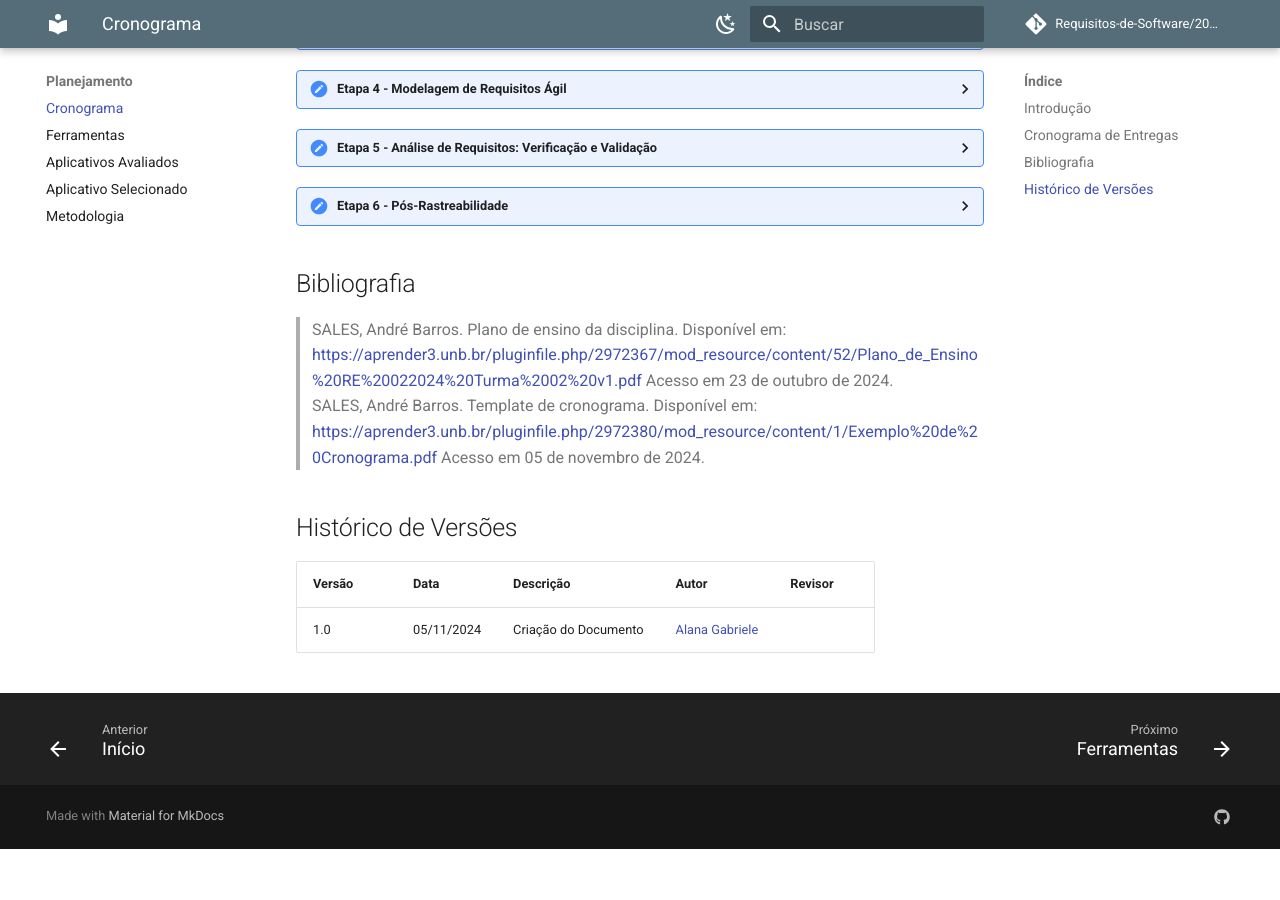
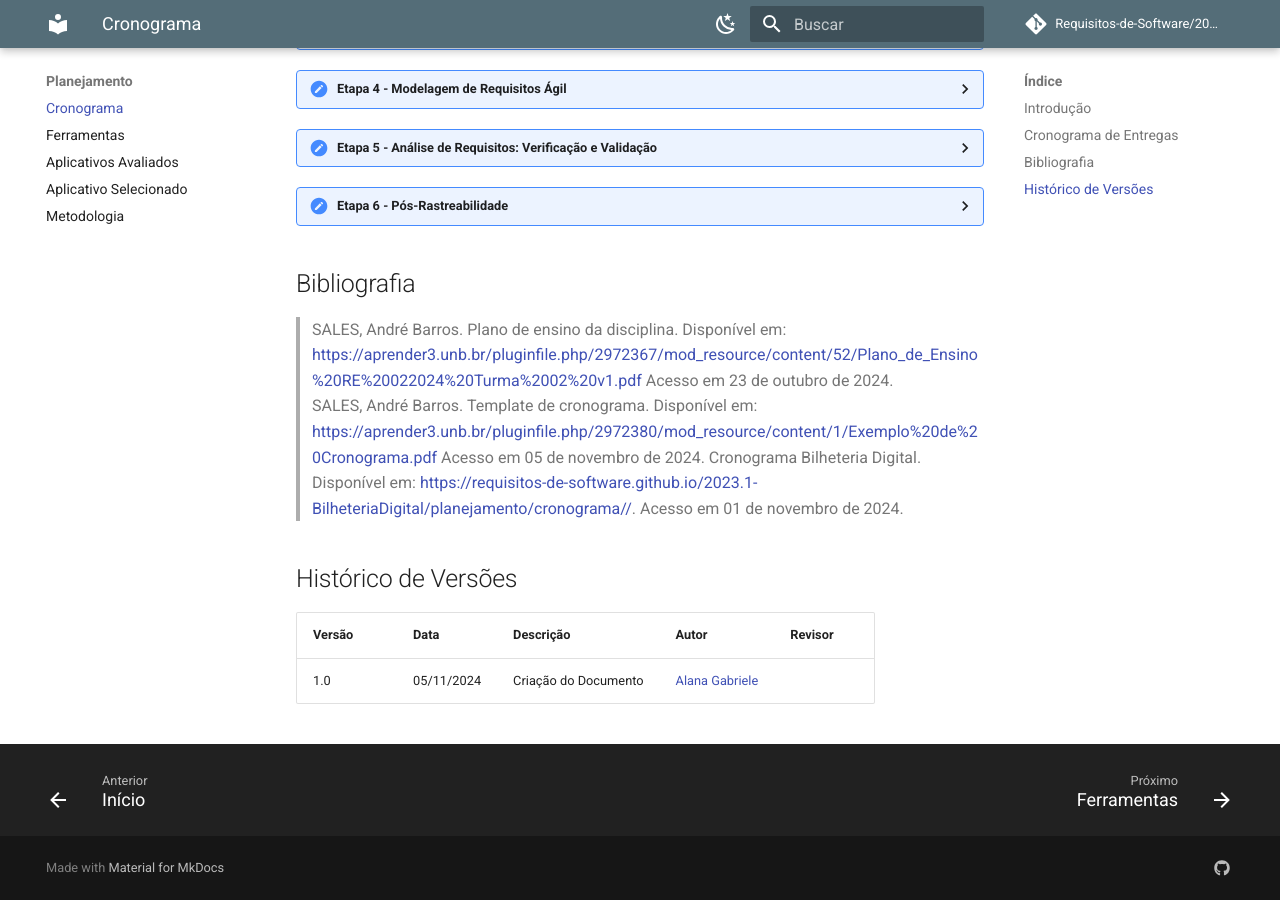
Before and after one commit to Requisitos-de-Software/2024.2-Grupo07, an MkDocs documentation site: the page built from docs/planejamento/cronograma.md, in a window 1280 px wide and 900 px high, scrolled down 530 px. Built offline with MkDocs 1.6.1 and Material for MkDocs 9.7.7, drawn with Linux system fonts in a browser that asks for light colours; comment, search, counter and statistics services are not loaded; before the commit the page ends 1379 px from its top, so only the background shows below that.

Commit message:
cronograma

```diff
--- a/docs/planejamento/cronograma.md
+++ b/docs/planejamento/cronograma.md
@@ -521,6 +521,7 @@ Para otimização de tempo e melhor organização foi elaborado um cronograma pa
 
 > SALES, André Barros. Plano de ensino da disciplina. Disponível em: <https://aprender3.unb.br/pluginfile.php/2972367/mod_resource/content/52/Plano_de_Ensino%20RE%20022024%20Turma%2002%20v1.pdf> Acesso em 23 de outubro de 2024. <br>
 > SALES, André Barros. Template de cronograma. Disponível em: <https://aprender3.unb.br/pluginfile.php/2972380/mod_resource/content/1/Exemplo%20de%20Cronograma.pdf> Acesso em 05 de novembro de 2024.
+> Cronograma Bilheteria Digital. Disponível em: <https://requisitos-de-software.github.io/2023.1-BilheteriaDigital/planejamento/cronograma//>. Acesso em 01 de novembro de 2024.
 
 ## Histórico de Versões
 
```
